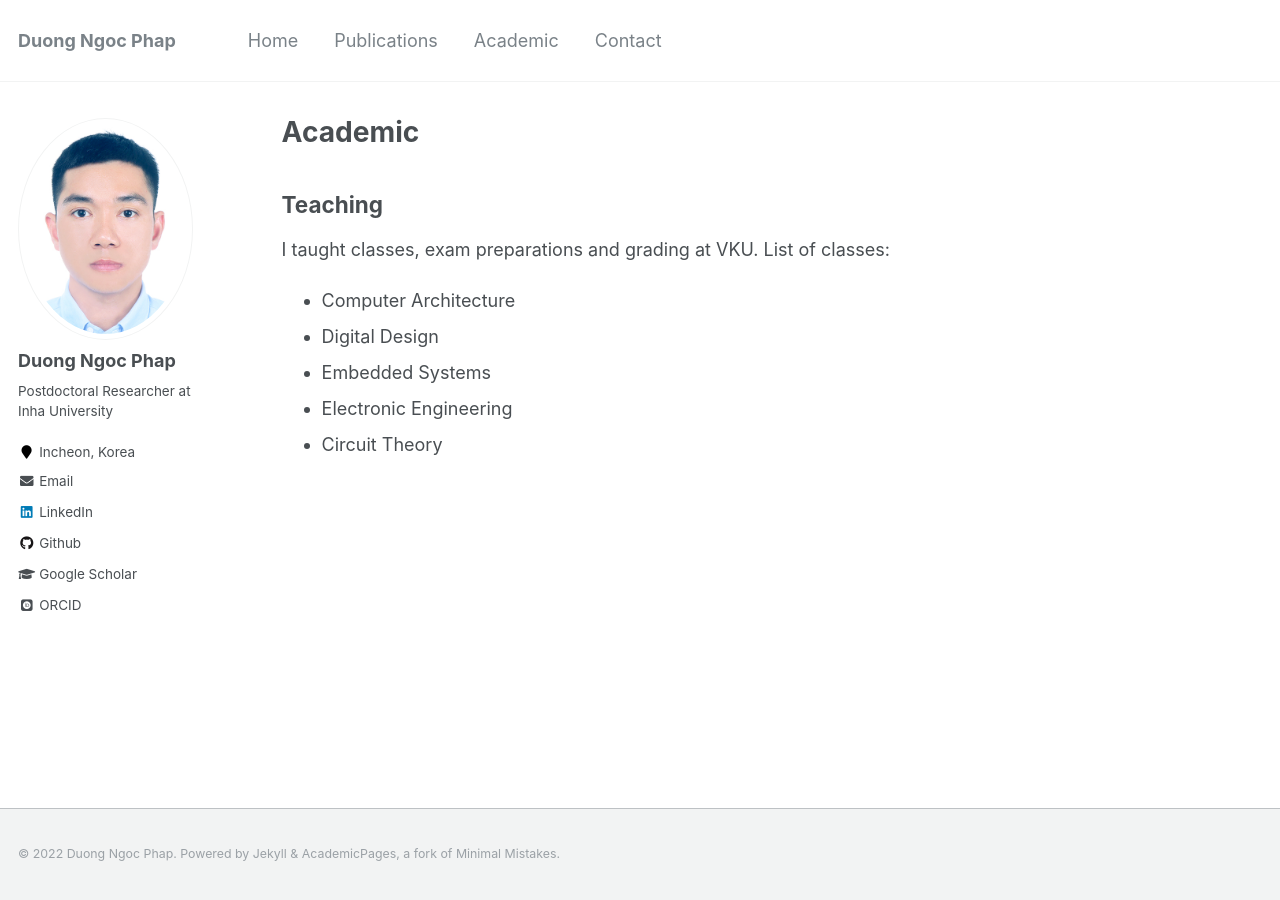
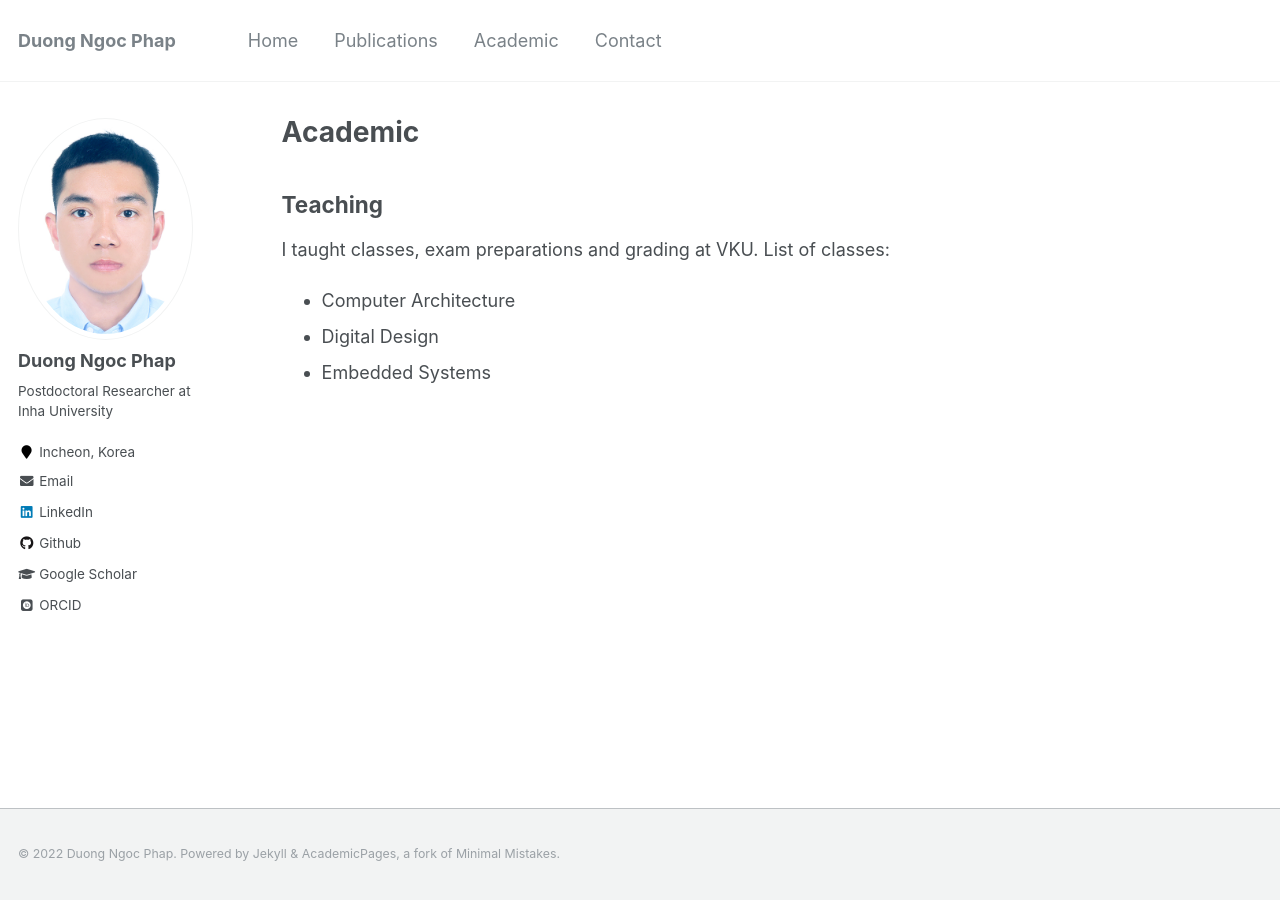
Before and after one commit to phapdn/phapdn.github.io, a Jekyll site: the page built from _pages/teaching.md, in a window 1280 px wide. Built offline with Jekyll 4.4.1, drawn with Linux system fonts in a browser that asks for light colours; some web fonts are replaced.

Commit message:
Update teaching.md

```diff
--- a/_pages/teaching.md
+++ b/_pages/teaching.md
@@ -14,5 +14,3 @@ I taught classes, exam preparations and grading at VKU. List of classes:
 * Computer Architecture
 * Digital Design
 * Embedded Systems
-* Electronic Engineering
-* Circuit Theory
```
